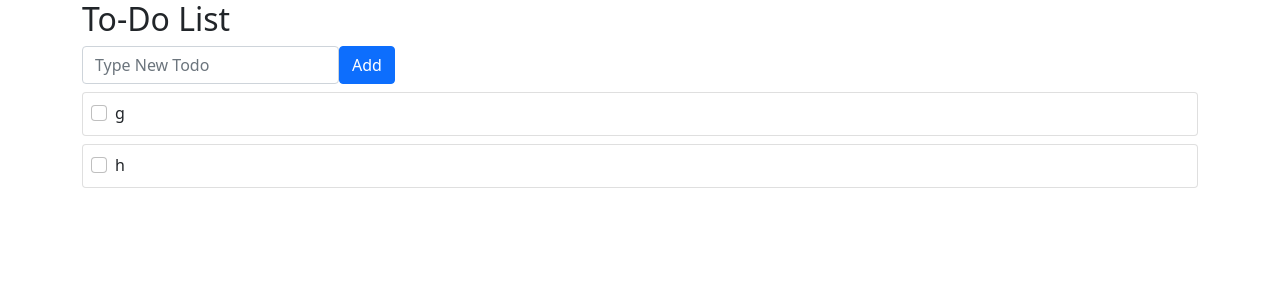
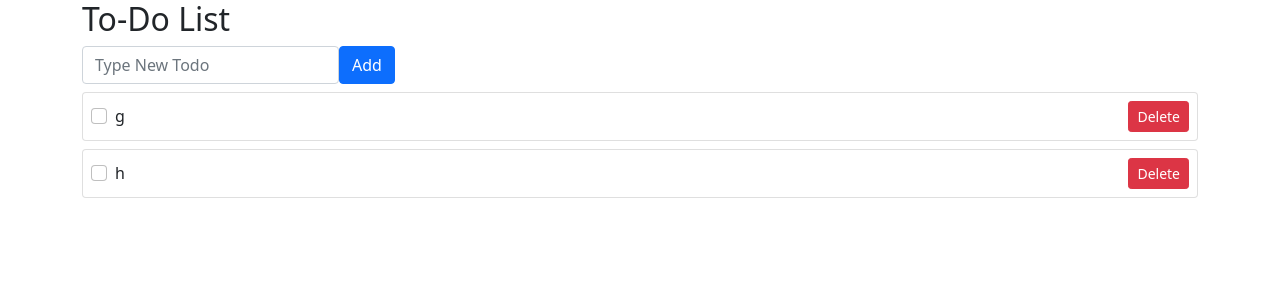
Before and after one commit to skaru2002/vue3-project, a Vue app: page / in a window 1280 px wide. Shown: the top 300 px of the page. Built offline with nearby package versions, Linux system fonts and the light colour scheme.

Commit message:
Update App.vue

```diff
--- a/src/App.vue
+++ b/src/App.vue
@@ -27,20 +27,35 @@
         This Field Cannot Be Empty
       </div>
     </form>
+    <div v-if="!todos.length">
+      todo list가 비어있습니다.
+    </div>
     <div
-      v-for="todo in todos"
+      v-for="(todo, index) in todos"
       :key="todo.id"
       class="card mt-2"
     >
-      <div class="card-body p-2">
-        <div class="form-check">
+      <div class="card-body p-2 d-flex align-items-center">
+        <div class="form-check flex-grow-1">
           <input
             class="form-check-input"
             type="checkbox"
             v-model="todo.completed"
           >
-          <!-- <label class="form-check"></label> -->
+          <label
+            class="form-check-label"
+            :class=" {todo: todo.completed }"
+          >
           {{ todo.value}}
+          </label>
+        </div>
+        <div>
+          <button
+            class="btn btn-danger btn-sm"
+            @click="deleteTodo(index)"
+          >
+            Delete
+          </button>
         </div>
       </div>
     </div>
@@ -57,6 +72,10 @@ export default {
       { id: 2, value: "h" },
       ]);
     const hasError = ref(false);
+
+    const deleteTodo = (index) => {
+      todos.value.splice(index, 1);
+    };
 
     const onSubmit = () => {
       if(todo.value === ''){
@@ -76,13 +95,15 @@ export default {
       todos,
       onSubmit,
       hasError,
+      deleteTodo,
     };
   }
 }
 </script>
 
 <style>
-.hi {
-  color: red;
+.todo {
+  color: gray;
+  text-decoration: line-through;
 }
 </style>
```
